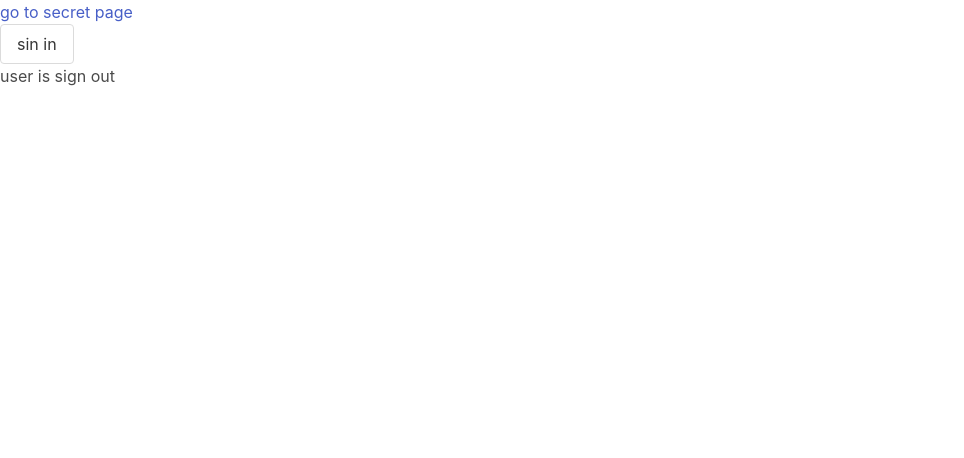
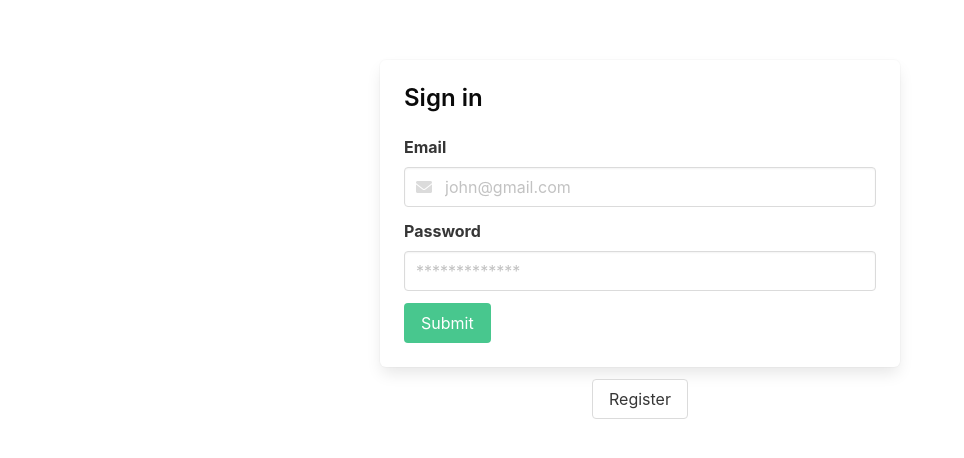
Before and after one commit to ali-en-2000/ali-store, a Nuxt app: page / in a window 1280 px wide. Shown: the top 458 px of the page, without its empty margins (0-964 px from the left). Built offline with nearby package versions, Linux system fonts and the light colour scheme; no server answers.

Commit message:
add sign in and sign up

```diff
--- a/app.vue
+++ b/app.vue
@@ -1,13 +1,65 @@
 <template>
   <div>
-    <NuxtPage/>
+    <div class="container mt-6" v-if="!firebaseUser">
+      <div class="column is-half is-offset-one-quarter">
+        <AuthFirebase
+            class="box px-5 py-5 mx-4"
+            title="Register"
+            @submit="register"
+            :form="registerForm"
+            :message="registerMessage"
+            v-if="showRegisterForm"
+        />
+        <AuthFirebase
+            class="box px-5 py-5 mx-4"
+            title="Sign in"
+            @submit="signin"
+            :form="signinForm"
+            v-if="!firebaseUser && !showRegisterForm"
+        />
+      </div>
+      <div class="level">
+        <div class="level-item has-text-centered">
+          <button class="button" @click="showRegisterForm = !showRegisterForm">
+            {{ toggleButtonText }}
+          </button>
+        </div>
+      </div>
+    </div>
+    <NuxtPage v-if="firebaseUser" />
   </div>
 </template>
 
 <script setup>
+const firebaseUser = useFirebaseUser();
+const showRegisterForm = ref(false);
+const registerMessage = ref();
+const registerForm = ref({ email: "", password: "" });
+const signinForm = ref({ email: "", password: "" });
+const toggleButtonText = computed(() => {
+  return showRegisterForm.value ? "Sign in" : "Register";
+});
+const signin = () => {
+  signInUser(signinForm.value.email, signinForm.value.password);
+  signinForm.value = { email: "", password: "" };
+};
+const register = async () => {
+  console.log(registerForm.value);
+  const credentials = await createUser(
+      registerForm.value.email,
+      registerForm.value.password
+  );
+  registerForm.value = { email: "", password: "" };
+  if (credentials) {
+    registerMessage.value = `Successfully registered: ${credentials.user.email}`;
+    setTimeout(() => {
+      registerMessage.value = "";
+    }, 3000);
+  }
+};
 </script>
+
 <style>
-@import "https://cdn.jsdelivr.net/npm/bulma@0.9.4/css/bulma.min.css";
+@import "https://cdn.jsdelivr.net/npm/bulma@0.9.3/css/bulma.min.css";
 @import "https://cdnjs.cloudflare.com/ajax/libs/font-awesome/6.0.0-beta3/css/all.min.css";
-
 </style>
--- a/pages/firebase.vue
+++ b/pages/firebase.vue
@@ -1,7 +1,7 @@
 <template>
   <div>
     <section
-        class="hero is-grey is-fullheight is-justify-content-flex-start"
+        class="hero is-primary is-fullheight is-justify-content-flex-start"
     >
       <div class="has-text-centered mt-6">
         <p class="title">Firebase/Nuxt3 Auth</p>
--- a/pages/index.vue
+++ b/pages/index.vue
@@ -3,7 +3,6 @@
     <div>
       <nuxt-link to="/secret">go to secret page</nuxt-link>
     </div>
-    <button class="button button-primary" @click="sinIn" v-if="!firebaseUser">sin in</button>
     <button class="button button-primary" @click="sinOut" v-if="firebaseUser">sin out</button>
     <div v-if="firebaseUser">
 
@@ -26,16 +25,7 @@
 const firebaseUser = useFirebaseUser()
 
 const credantial = ref()
-const sinUp = async () => {
-  const email = "aldi@gmail.com";
-  const password = "123456";
-  credantial.value = await createUser(email, password)
-}
-const sinIn = async () => {
-  const email = "ali@gmail.com";
-  const password = "123456";
-  credantial.value = await signInUser(email, password)
-}
+
 const sinOut = async () => {
   credantial.value = await signOutUser()
 }
```
